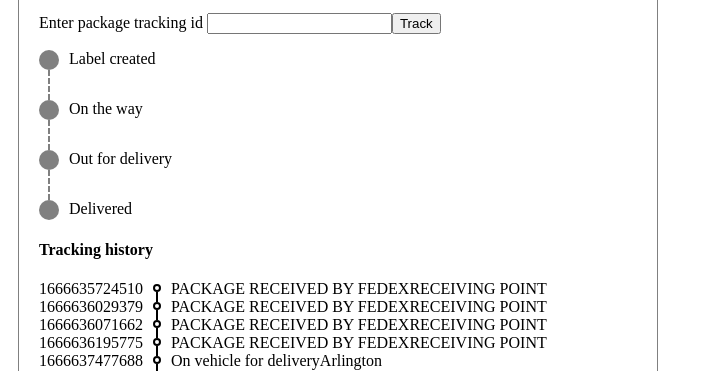
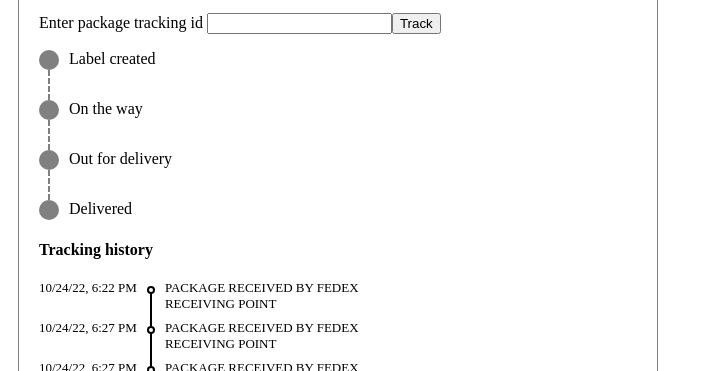
Before and after one commit to bokigolic/postal-app, a React app in the folder postal-react/: page / in a window 1280 px wide. Shown: the part 581-952 px from the top of the page, without its empty margins (0-703 px from the left). Built offline with nearby package versions, Linux system fonts and the light colour scheme; data requests are answered from the project's data file.

Commit message:
History redesigned

```diff
--- a/postal-react/src/components/TrackingWidgetLog.js
+++ b/postal-react/src/components/TrackingWidgetLog.js
@@ -1,5 +1,6 @@
 import axios from "axios";
 import { useEffect, useState } from "react";
+import { timestampToUsaDate } from "../utils/date-utils";
 
 
 const TrackingWidgetLog = (props) => {
@@ -28,10 +29,11 @@ const TrackingWidgetLog = (props) => {
       <div className="tracking-history-steps">
         {
           trackingLogItems.map((item) => {
+            let displayDate = timestampToUsaDate(item.timestamp);
             return (
               <div className="step">
                 <div>
-                    {item.timestamp}
+                  {displayDate}
                 </div>
                 <div className="timeline">
                   <div className="line-1"></div>
@@ -40,9 +42,9 @@ const TrackingWidgetLog = (props) => {
                 </div>
                 <div>
                   {item.description}
-                  </div>
                   <div>
                     {item.location}
+                  </div>
                 </div>
               </div>
             )
--- a/postal-react/src/scss/style.scss
+++ b/postal-react/src/scss/style.scss
@@ -81,8 +81,13 @@ table.packages-table {
     justify-content: flex-start;
     align-items: stretch;
 
+    font-size: 13px;
 
-    .timeline {
+    >div {
+      padding: 0px 0px;
+      padding-bottom: 8px;
+    }
+    >.timeline {
       position: relative;
       padding: 0 10px;
 
@@ -92,7 +97,7 @@ table.packages-table {
         left: 3px;
         display: block;
         width: 2px;
-        height: 4px;
+        height: 6px;
         background-color: black;
       }
 
@@ -111,7 +116,7 @@ table.packages-table {
         left: 3px;
         display: block;
         width: 2px;
-        height: calc(100% - 12px);
+        height: calc(100% - 14px);
         background-color: black;
       }
     }
--- /dev/null
+++ b/postal-react/src/utils/date-utils.js
@@ -0,0 +1,10 @@
+export const timestampToUsaDate = (timestamp) =>{
+  // const d = new Date(timestamp).toLocaleDateString('en-us', { weekday:"long", year:"numeric", month:"short", day:"numeric"});
+  const d = new Date(timestamp).toLocaleString('en-us', {dateStyle: "short", timeStyle: 'short' });
+  return d;
+};
+
+
+// https://www.freecodecamp.org/news/how-to-format-dates-in-javascript/
+// https://developer.mozilla.org/en-US/docs/Web/JavaScript/Reference/Global_Objects/Date/toLocaleString
+// https://developer.mozilla.org/en-US/docs/Web/JavaScript/Reference/Global_Objects/Intl/DateTimeFormat/DateTimeFormat
```
Lines whose indentation alone changed are shown as unchanged.
